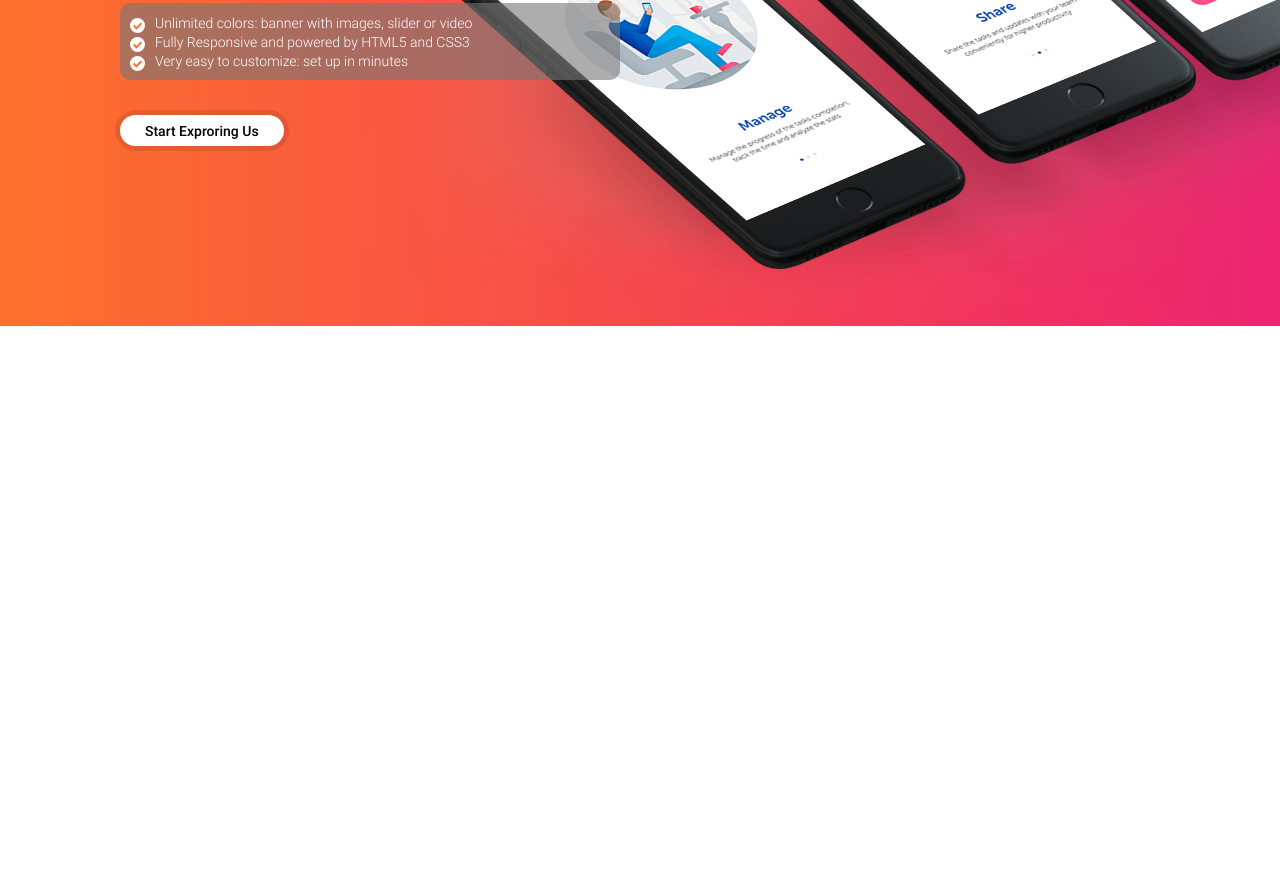
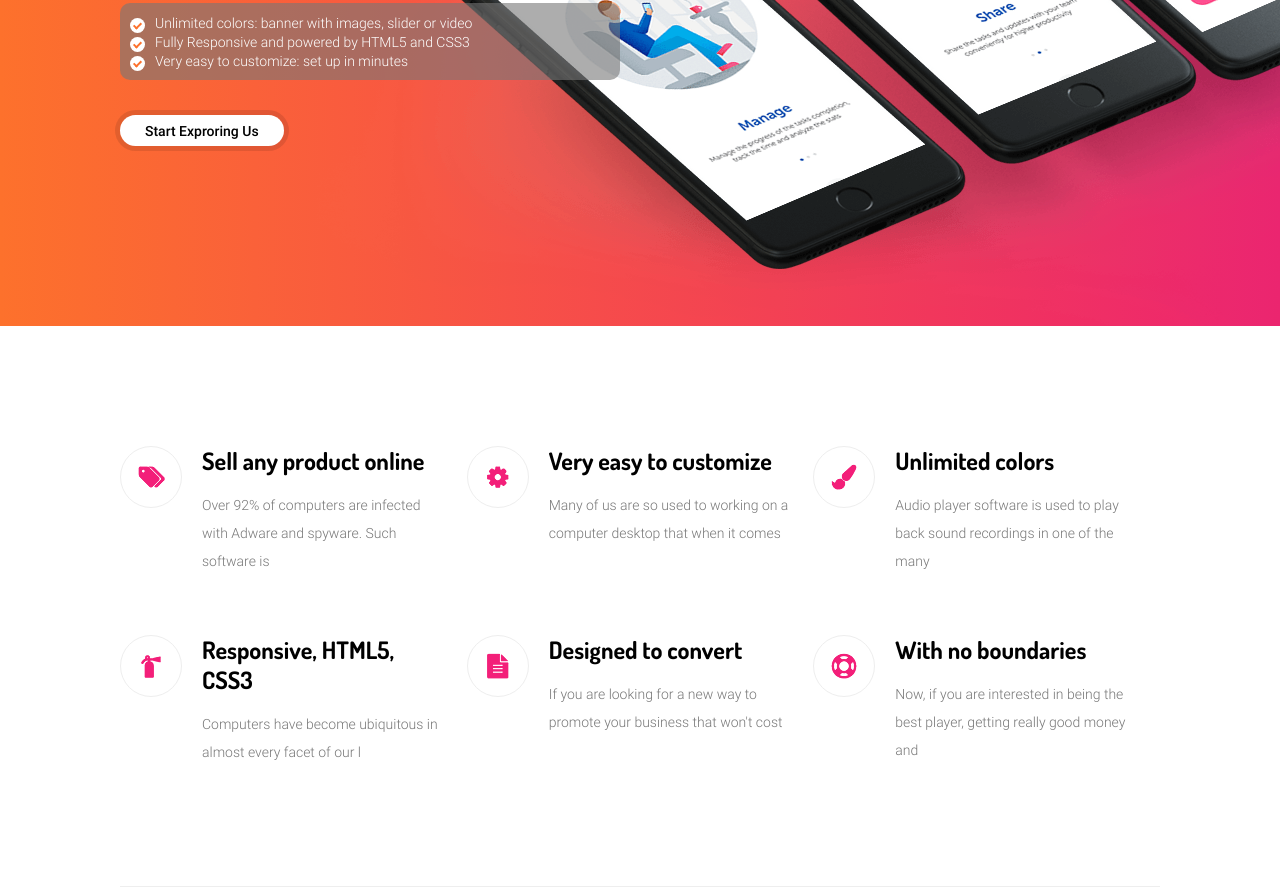
Before and after one commit to feyaq13/giant-app, a website built with Parcel: page src/index.html in a window 1280 px wide. Shown: the part 522-1409 px from the top of the page. Before the commit the page ends 848 px from the top, so only its background shows below. Built offline with nearby package versions, Linux system fonts and the light colour scheme.

Commit message:
добавляет секцию преимуществ

```diff
--- a/src/index.html
+++ b/src/index.html
@@ -42,6 +42,65 @@
     </div>
   </div>
 </header>
+<section class="section-advantages">
+  <h2 class="visually-hidden">Advantages</h2>
+  <div class="section-advantages__advantages">
+    <div class="advantage">
+      <div class="wrapper-advantage-icon">
+        <img src="images/section-advantages-icon1.png" alt="icon" class="advantage__icon">
+      </div>
+      <div class="advantage__description">
+        <h3>Sell any product online</h3>
+        <p>Over 92% of computers are infected with Adware and spyware. Such software is</p>
+      </div>
+    </div>
+    <div class="advantage">
+      <div class="wrapper-advantage-icon">
+        <img src="images/section-advantages-icon2.png" alt="icon" class="advantage__icon">
+      </div>
+      <div class="advantage__description">
+        <h3>Very easy to customize</h3>
+        <p>Many of us are so used to working on a computer desktop that when it comes</p>
+      </div>
+    </div>
+    <div class="advantage">
+      <div class="wrapper-advantage-icon">
+        <img src="images/section-advantages-icon3.png" alt="icon" class="advantage__icon">
+      </div>
+      <div class="advantage__description">
+        <h3>Unlimited colors</h3>
+        <p>Audio player software is used to play back sound recordings in one of the many</p>
+      </div>
+    </div>
+    <div class="advantage">
+      <div class="wrapper-advantage-icon">
+        <img src="images/section-advantages-icon4.png" alt="icon" class="advantage__icon">
+      </div>
+      <div class="advantage__description">
+        <h3>Responsive, HTML5, CSS3</h3>
+        <p>Computers have become ubiquitous in almost every facet of our l</p>
+      </div>
+    </div>
+    <div class="advantage">
+      <div class="wrapper-advantage-icon">
+        <img src="images/section-advantages-icon5.png" alt="icon" class="advantage__icon">
+      </div>
+      <div class="advantage__description">
+        <h3>Designed to convert</h3>
+        <p>If you are looking for a new way to promote your business that won't cost</p>
+      </div>
+    </div>
+    <div class="advantage">
+      <div class="wrapper-advantage-icon">
+        <img src="images/section-advantages-icon6.png" alt="icon" class="advantage__icon">
+      </div>
+      <div class="advantage__description">
+        <h3>With no boundaries</h3>
+        <p>Now, if you are interested in being the best player, getting really good money and</p>
+      </div>
+    </div>
+  </div>
+</section>
 <script src="main.js"></script>
 </body>
 </html>
--- a/src/main.scss
+++ b/src/main.scss
@@ -235,3 +235,70 @@ h3 {
 }
 
 // HEADER -->
+
+// <-- SECTION ADVANTAGES
+
+.section-advantages {
+  @include dimension-partition;
+}
+
+.section-advantages__advantages {
+  display: flex;
+  flex-wrap: wrap;
+  justify-content: center;
+  border-bottom: 1px solid rgb(238, 238, 238);
+  padding-top: 50px;
+  padding-bottom: 60px;
+
+  @media (min-width: 768px) {
+    padding-top: 120px;
+  }
+}
+
+.advantage {
+  flex-grow: 1;
+  display: flex;
+  justify-content: center;
+  flex-wrap: wrap;
+  margin-right: 25px;
+
+  &:not(:last-child) {
+    margin-bottom: 25px;
+  }
+
+  @media (min-width: 768px) {
+    flex-basis: 30%;
+
+    &:not(:last-child) {
+      margin-bottom: 60px;
+    }
+  }
+}
+
+.wrapper-advantage-icon {
+  width: 25px;
+  height: 25px;
+  padding: 30px;
+  margin-bottom: 20px;
+  display: flex;
+  justify-content: center;
+  align-items: center;
+  border: 1px solid rgb(238, 238, 238);
+  border-radius: 50%;
+}
+
+.advantage__description {
+  flex-basis: 70%;
+  flex-grow: 1;
+  margin-left: 20px;
+
+  h3 {
+    margin-bottom: 15px;
+  }
+
+  p {
+    @include text-in-block;
+    color: #777;
+    line-height: 2;
+  }
+}
```
Also changed, not shown: src/images/section-advantages-icon1.png (added), src/images/section-advantages-icon2.png (added), src/images/section-advantages-icon3.png (added), src/images/section-advantages-icon4.png (added), src/images/section-advantages-icon5.png (added), src/images/section-advantages-icon6.png (added).
